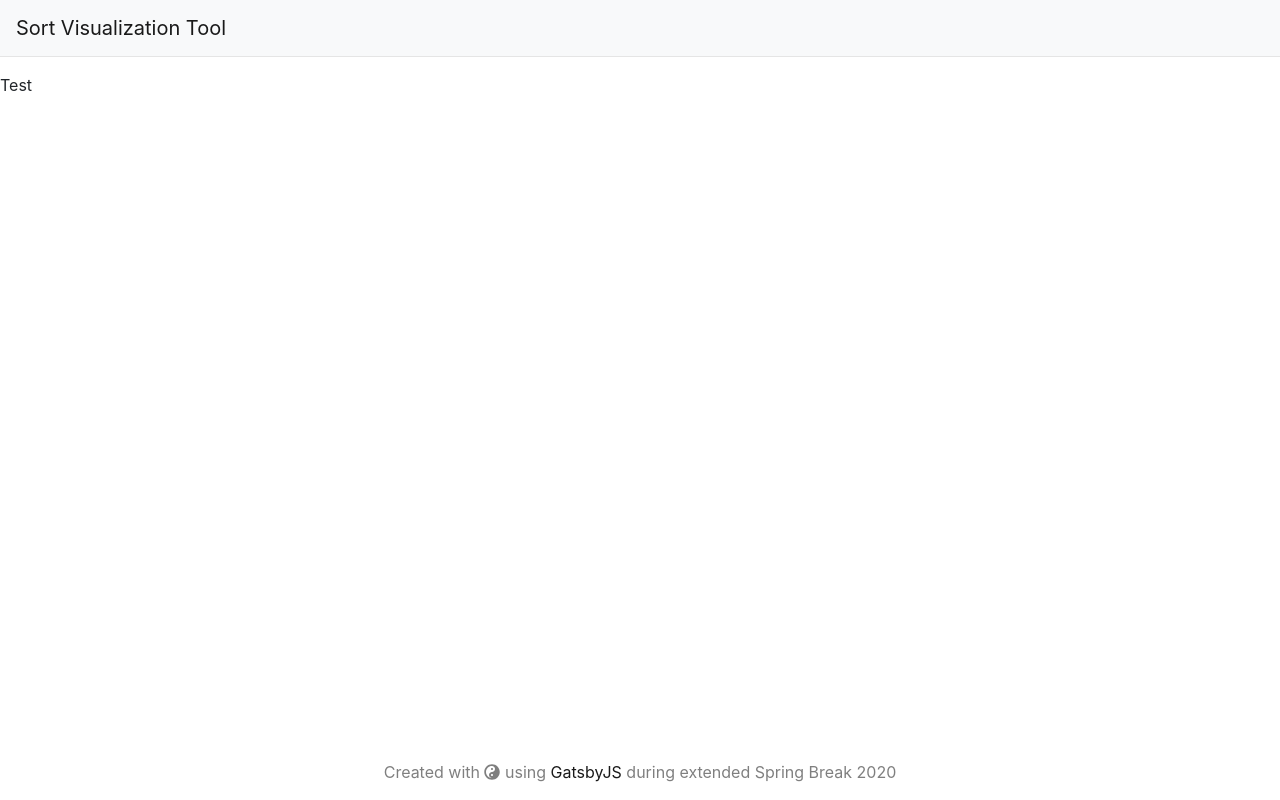
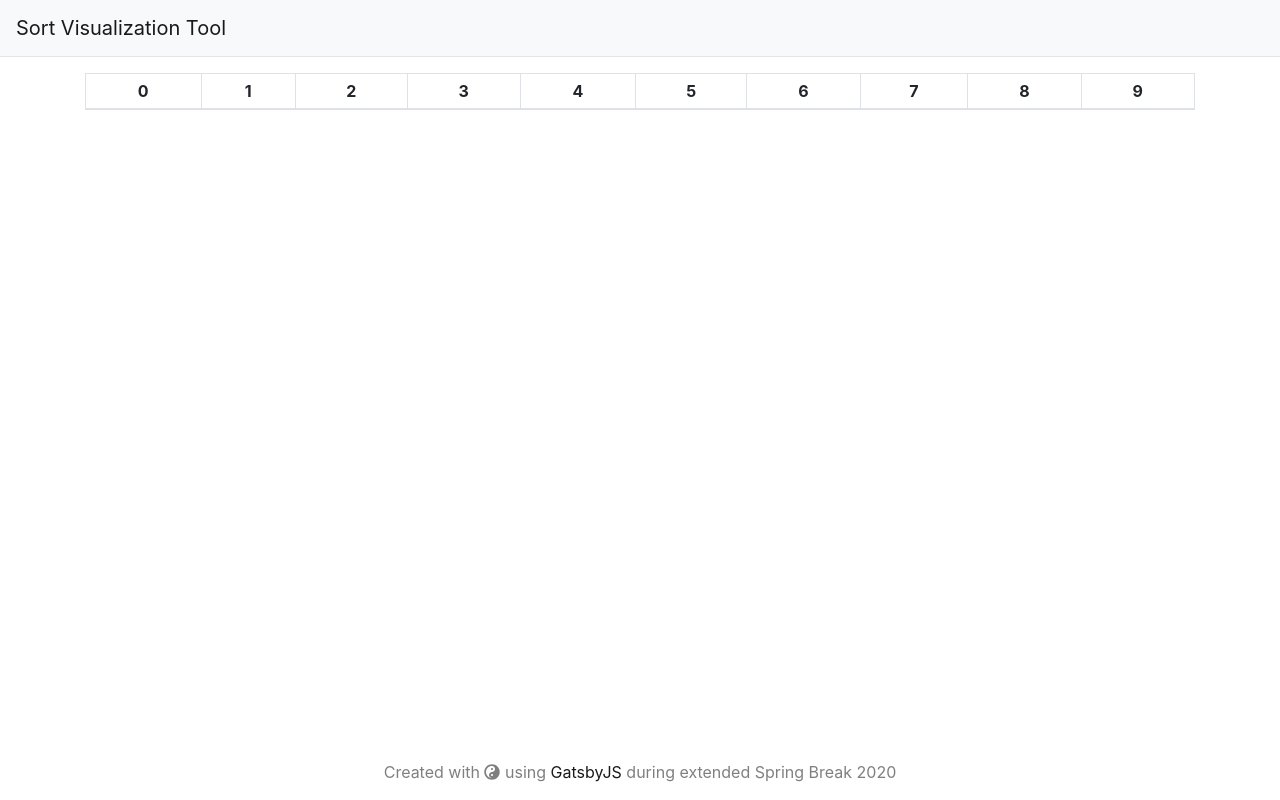
Before and after one commit to XenonMolecule/sortvistool, a Gatsby site: page / in a window 1280 px wide. Built offline with nearby package versions, Linux system fonts and the light colour scheme; Gatsby itself is replaced by a stand-in of ours.

Commit message:
Began work on the sorting table

```diff
--- /dev/null
+++ b/src/components/sorttable.js
@@ -0,0 +1,27 @@
+import React from 'react';
+import Table from "react-bootstrap/Table"
+
+class SortTable extends React.Component {
+
+  render() {
+    let rows = [];
+    for(let i = 0; i < 10; i ++) {
+      rows.push(<th key={i} style={{'textAlign':'center'}}>{i}</th>);
+    }
+    return (
+      <>
+        <Table striped bordered hover size="sm">
+          <thead>
+          <tr>
+            {rows}
+          </tr>
+          </thead>
+        </Table>
+      </>
+    )
+  }
+}
+
+
+
+export default SortTable
--- a/src/pages/404.js
+++ b/src/pages/404.js
@@ -5,7 +5,7 @@ import Layout from "../components/layout"
 const NotFoundPage = () => (
   <Layout>
     <h1>NOT FOUND</h1>
-    <p>You just hit a route that doesn&#39;t exist... the sadness.</p>
+    <p>You just hit a route that doesn&#39;t exist... riperoni.</p>
   </Layout>
 )
 
--- a/src/pages/index.js
+++ b/src/pages/index.js
@@ -2,11 +2,28 @@ import React from "react"
 
 import Layout from "../components/layout"
 import 'bootstrap/dist/css/bootstrap.min.css';
+import SortTable from "../components/sorttable"
+import { Container } from "react-bootstrap"
 
-const IndexPage = () => (
-  <Layout>
-    <p>Test</p>
-  </Layout>
-)
+function IndexPage(props) {
+  const query = getJsonFromUrl(props.location.search)
+  return (
+    <Layout>
+      <Container>
+        <SortTable sequence={query['s']} version={query['v']}/>
+      </Container>
+    </Layout>
+  );
+}
+
+function getJsonFromUrl(url) {
+  let query = url.substr(1);
+  let result = {};
+  query.split("&").forEach(function(part) {
+    let item = part.split("=");
+    result[item[0]] = decodeURIComponent(item[1]);
+  });
+  return result;
+}
 
 export default IndexPage
```
